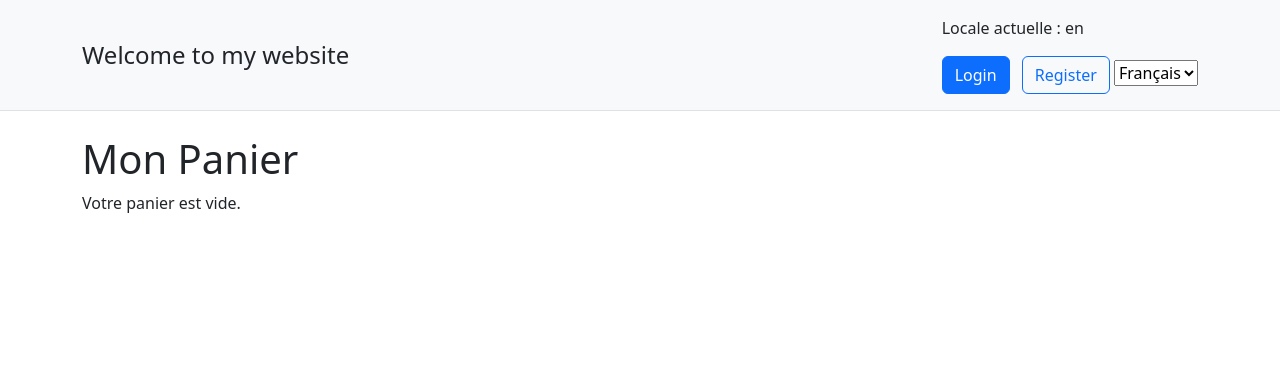
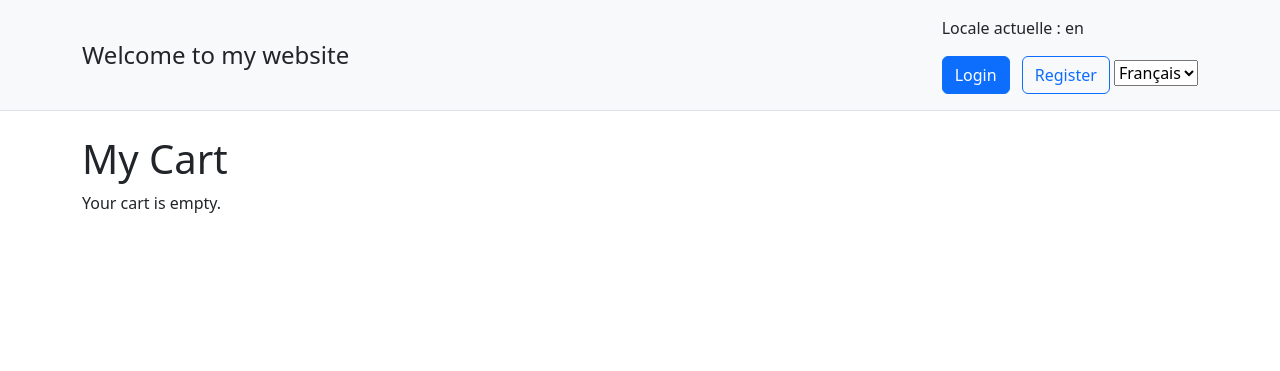
Before and after one commit to noabraud/symfony-ig, a Symfony app: template templates/cart/index.html.twig in a window 1280 px wide. Shown: the top 371 px of the page. Run offline with Twig, Linux system fonts and the light colour scheme; the template is opened without the code that fills it, so the values that code supplies are empty; some libraries are stand-ins or nearby versions.

Commit message:
translation payment/cart/orders

```diff
--- a/src/Controller/PaymentController.php
+++ b/src/Controller/PaymentController.php
@@ -10,6 +10,7 @@ use Symfony\Bundle\FrameworkBundle\Controller\AbstractController;
 use Symfony\Component\HttpFoundation\Response;
 use Symfony\Component\Routing\Attribute\Route;
 use Doctrine\ORM\EntityManagerInterface;
+use Symfony\Contracts\Translation\TranslatorInterface;
 
 final class PaymentController extends AbstractController
 {
@@ -31,7 +32,7 @@ final class PaymentController extends AbstractController
     }
 
     #[Route('/payment/success', name: 'app_payment_success')]
-    public function paymentSuccess(CartManager $cartManager, EntityManagerInterface $em): Response
+    public function paymentSuccess(CartManager $cartManager, EntityManagerInterface $em, TranslatorInterface $translator): Response
     {
         $user = $this->getUser();
         if (!$user) {
@@ -60,7 +61,8 @@ final class PaymentController extends AbstractController
         $em->flush();
 
         $cartManager->clearCart($user);
-        $this->addFlash('success2', 'Paiement réussi ! Votre panier a été vidé.');
+        $message = $translator->trans('payment_success.flash', [], 'messages');
+        $this->addFlash('success2', $message);
 
         return $this->render('payment/success.html.twig');
     }
--- a/src/Controller/RegistrationController.php
+++ b/src/Controller/RegistrationController.php
@@ -91,7 +91,8 @@ class RegistrationController extends AbstractController
         }
 
         // @TODO Change the redirect on success and handle or remove the flash message in your templates
-        $this->addFlash('success', 'Your email address has been verified.');
+        $message = $translator->trans('email_verification.success', [], 'messages');
+        $this->addFlash('success', $message);
 
         return $this->redirectToRoute('app_login');
     }
--- a/templates/cart/index.html.twig
+++ b/templates/cart/index.html.twig
@@ -1,45 +1,45 @@
 {% extends 'base.html.twig' %}
 
-{% block title %}Mon Panier{% endblock %}
+{% block title %}{{ 'cart.title'|trans }}{% endblock %}
 
 {% block body %}
-    <h1>Mon Panier</h1>
+    <h1>{{ 'cart.title'|trans }}</h1>
 
     {% if items|length > 0 %}
         <table class="table">
             <thead>
                 <tr>
-                    <th>Jeu</th>
-                    <th>Prix</th>
-                    <th>Quantité</th>
-                    <th>Total</th>
-                    <th>Actions</th>
+                    <th>{{ 'cart.game'|trans }}</th>
+                    <th>{{ 'cart.price'|trans }}</th>
+                    <th>{{ 'cart.quantity'|trans }}</th>
+                    <th>{{ 'cart.total'|trans }}</th>
+                    <th>{{ 'cart.actions'|trans }}</th>
                 </tr>
             </thead>
             <tbody>
                 {% for item in items %}
                     <tr>
                         <td>{{ item.game.title }}</td>
-                        <td>{{ item.game.price  }} €</td>
+                        <td>{{ item.game.price }} €</td>
                         <td>{{ item.quantity }}</td>
-                        <td>{{ item.game.price * item.quantity  }} €</td>
+                        <td>{{ item.game.price * item.quantity }} €</td>
                         <td>
-                            <a href="{{ path('app_cart_remove', {'id': item.game.id}) }}" class="btn btn-danger">Retirer</a>
+                            <a href="{{ path('app_cart_remove', {'id': item.game.id}) }}" class="btn btn-danger">{{ 'cart.remove'|trans }}</a>
                         </td>
                     </tr>
                 {% endfor %}
             </tbody>
             <tfoot>
                 <tr>
-                    <th colspan="3">Total</th>
+                    <th colspan="3">{{ 'cart.total'|trans }}</th>
                     <th>{{ total }} €</th>
                     <th>
-                        <a href="{{ path('app_payment_checkout') }}" class="btn btn-success">Payer</a>
+                        <a href="{{ path('app_payment_checkout') }}" class="btn btn-success">{{ 'cart.checkout'|trans }}</a>
                     </th>
                 </tr>
             </tfoot>
         </table>
     {% else %}
-        <p>Votre panier est vide.</p>
+        <p>{{ 'cart.empty'|trans }}</p>
     {% endif %}
 {% endblock %}
--- a/translations/messages.en.yaml
+++ b/translations/messages.en.yaml
@@ -34,6 +34,8 @@ validation_mail:
   confirm: "Confirm my Email"
   warning: "This link will expire in"
   cheers: "Best regards, The My Game Store Team"
+email_verification:
+  success: "Your email address has been verified."
 
 reset_password:
   title: "Reset Password"
@@ -55,3 +57,32 @@ email_reset:
   message: "to reset your password, please click on the link below:"
   warning: "This link will expire in"
   cheers: "Best regards, The My Game Store Team"
+
+cart:
+  title: "My Cart"
+  game: "Game"
+  price: "Price"
+  quantity: "Quantity"
+  total: "Total"
+  actions: "Actions"
+  remove: "Remove"
+  checkout: "Checkout"
+  empty: "Your cart is empty."
+
+order:
+  title: "Orders"
+  order_number: "Order Number"
+  created_at: "Created At"
+  total: "Total"
+  actions: "Actions"
+  show: "Show"
+  edit: "Edit"
+  no_records: "No records found"
+  create_new: "Create new order"
+
+payment_success:
+  title: "Payment Successful"
+  message: "Thank you for your purchase!"
+  back_to_cart: "Back to cart"
+  back_to_home: "Back to home"
+  flash: "Payment successful! Your cart has been cleared."
```
Also changed, not shown: templates/order/index.html.twig (+10 -10 lines), templates/payment/success.html.twig (+4 -4 lines), translations/messages.fr.yaml (+32 -0 lines).
